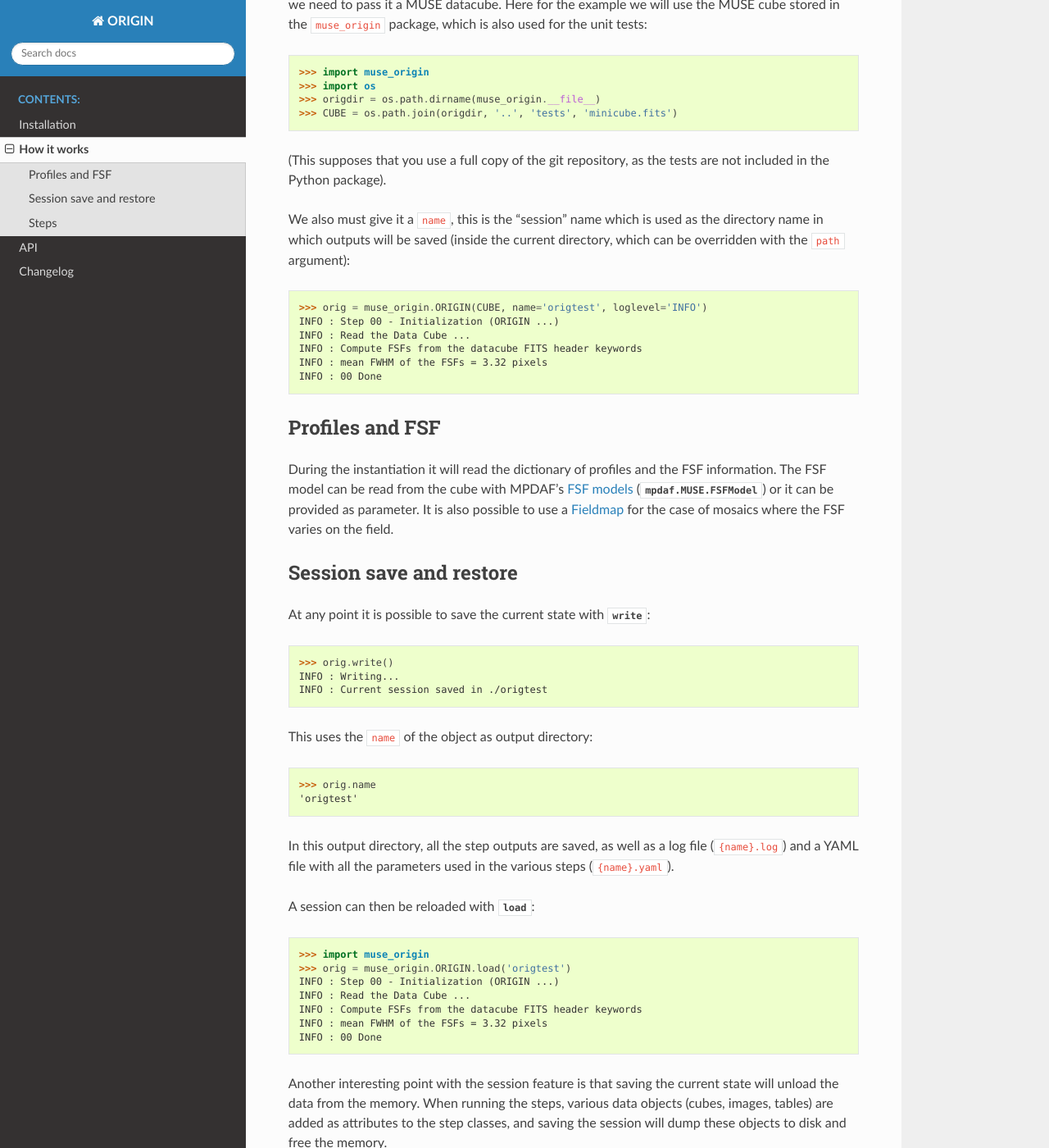
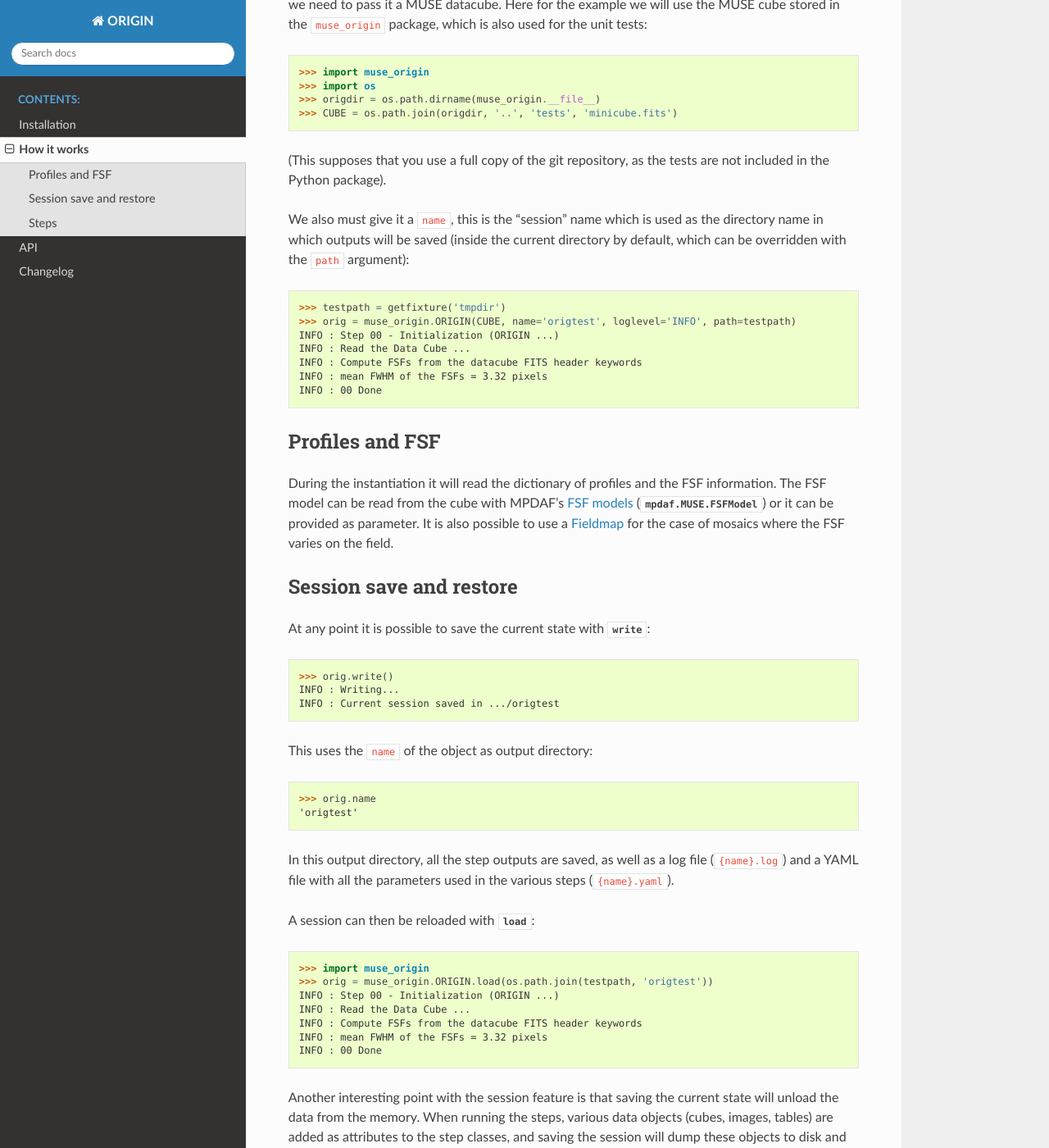
Before and after one commit to musevlt/origin, a Sphinx documentation site: the page built from docs/usage.rst, in a window 1280 px wide and 1400 px high, scrolled down 263 px. Shown: the whole window at 82% size. Built offline with Sphinx 7.4.7 and the Read the Docs theme 2.0.0, drawn with Linux system fonts in a browser that asks for light colours.

```diff
--- a/docs/usage.rst
+++ b/docs/usage.rst
@@ -5,10 +5,10 @@ The ORIGIN algorithm is computationally intensive, hence it is divided in
 steps.  It is possible to save the outputs after each step and to reload
 a session to continue the processing.
 
-From the user side, everything can be done through the `~muse_origin.ORIGIN` object.
-To instantiate this object, we need to pass it a MUSE datacube. Here for the
-example we will use the MUSE cube stored in the ``muse_origin`` package, which is
-also used for the unit tests::
+From the user side, everything can be done through the `~muse_origin.ORIGIN`
+object.  To instantiate this object, we need to pass it a MUSE datacube. Here
+for the example we will use the MUSE cube stored in the ``muse_origin``
+package, which is also used for the unit tests::
 
     >>> import muse_origin
     >>> import os
@@ -18,11 +18,12 @@ also used for the unit tests::
 (This supposes that you use a full copy of the git repository, as the tests are
 not included in the Python package).
 
-We also must give it a ``name``, this is the "session" name which is used as the
-directory name in which outputs will be saved (inside the current directory,
-which can be overridden with the ``path`` argument)::
+We also must give it a ``name``, this is the "session" name which is used as
+the directory name in which outputs will be saved (inside the current directory
+by default, which can be overridden with the ``path`` argument)::
 
-    >>> orig = muse_origin.ORIGIN(CUBE, name='origtest', loglevel='INFO')
+    >>> testpath = getfixture('tmpdir')
+    >>> orig = muse_origin.ORIGIN(CUBE, name='origtest', loglevel='INFO', path=testpath)
     INFO : Step 00 - Initialization (ORIGIN ...)
     INFO : Read the Data Cube ...
     INFO : Compute FSFs from the datacube FITS header keywords
@@ -46,7 +47,7 @@ At any point it is possible to save the current state with
 
     >>> orig.write()
     INFO : Writing...
-    INFO : Current session saved in ./origtest
+    INFO : Current session saved in .../origtest
 
 This uses the ``name`` of the object as output directory::
 
@@ -60,7 +61,7 @@ steps (``{name}.yaml``).
 A session can then be reloaded with `~muse_origin.ORIGIN.load`::
 
     >>> import muse_origin
-    >>> orig = muse_origin.ORIGIN.load('origtest')
+    >>> orig = muse_origin.ORIGIN.load(os.path.join(testpath, 'origtest'))
     INFO : Step 00 - Initialization (ORIGIN ...)
     INFO : Read the Data Cube ...
     INFO : Compute FSFs from the datacube FITS header keywords
@@ -68,15 +69,16 @@ A session can then be reloaded with `~muse_origin.ORIGIN.load`::
     INFO : 00 Done
 
 Another interesting point with the session feature is that saving the current
-state will unload the data from the memory. When running the steps, various data
-objects (cubes, images, tables) are added as attributes to the step classes, and
-saving the session will dump these objects to disk and free the memory.
+state will unload the data from the memory. When running the steps, various
+data objects (cubes, images, tables) are added as attributes to the step
+classes, and saving the session will dump these objects to disk and free the
+memory.
 
 Steps
 -----
 
-The steps are implemented as subclasses of the `~muse_origin.Step` class, and can be
-run directly through the `~muse_origin.ORIGIN` object.
+The steps are implemented as subclasses of the `~muse_origin.Step` class, and
+can be run directly through the `~muse_origin.ORIGIN` object.
 
 Step 1: `~muse_origin.Preprocessing`
     Preparation of the data for the following steps:
```
